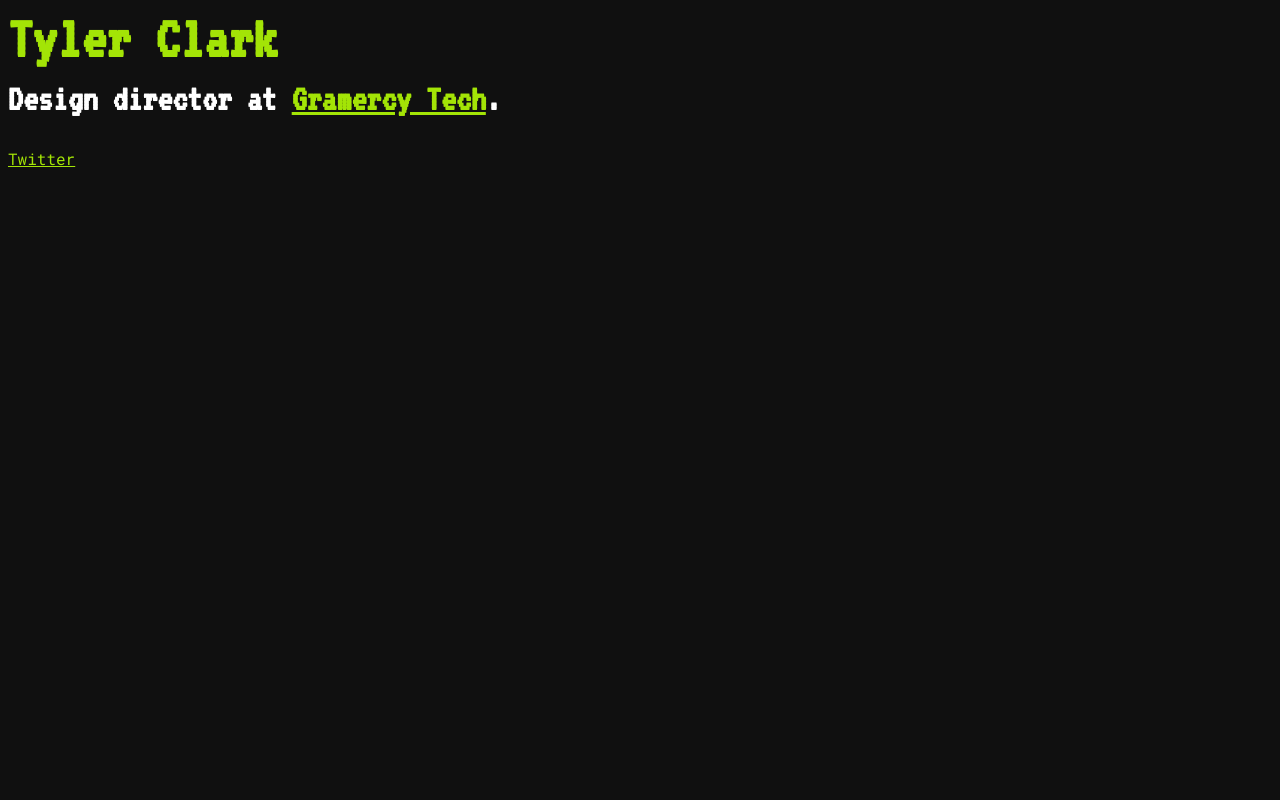
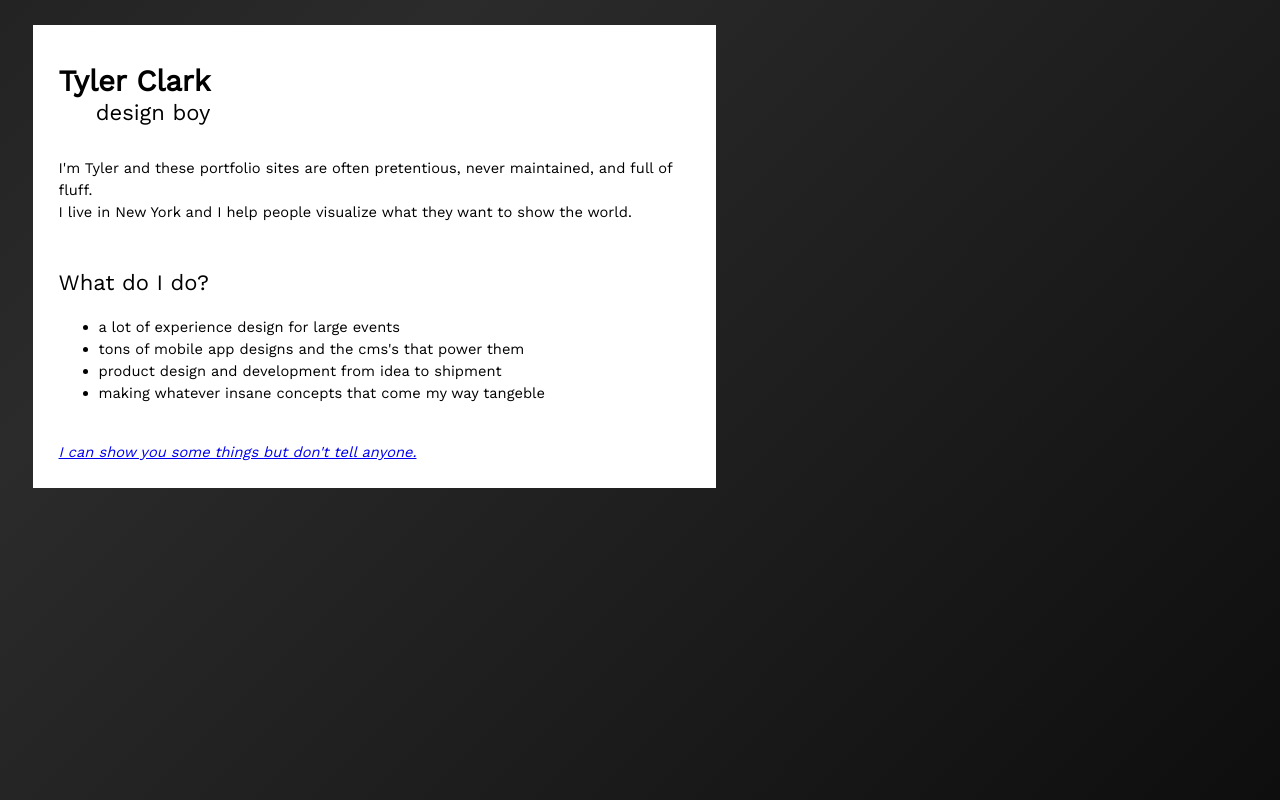
Before and after one commit to pinksad/Tylerclarkme, a plain HTML site: page index.html in a window 1280 px wide. Drawn offline with nearby package versions, Linux system fonts and the light colour scheme.

Commit message:
Update index.html

```diff
--- a/index.html
+++ b/index.html
@@ -1,42 +1,127 @@
+<!DOCTYPE html>
 <html>
   <head>
-<link href="https://fonts.googleapis.com/css?family=Press+Start+2P|VT323|Roboto+Mono" rel="stylesheet">
-<title>Tyler Clark</title>
-<style>
+    <meta charset="UTF-8">
+    <meta name="keywords" content="tyler, tyler clark, pinksad, design, designer, product, graphic design, boy" id="keywords">
+    <title>Tyler Clark: Design Boy</title>
+  	<link rel="stylesheet" href="//fonts.googleapis.com/css?family=Major Mono Display|Work Sans" type="text/css">
+  	<style type="text/css">
 
-body {background-color:#101010;}
-a {
-  color: #A3E406;
+	   	body {
+	    color: black;
+	    font-family: Work Sans;
+	    font-weight:400;
+	    line-height: 150%;
+	    font-size: 11pt;
+background: linear-gradient(-45deg, #000000, #2b2b2b, #000000, #2b2b2b);
+	background-size: 400% 400%;
+	-webkit-animation: Gradient 15s ease infinite;
+	-moz-animation: Gradient 15s ease infinite;
+	animation: Gradient 15s ease infinite;
+}
+
+@-webkit-keyframes Gradient {
+	0% {
+		background-position: 0% 50%
+	}
+	50% {
+		background-position: 100% 50%
+	}
+	100% {
+		background-position: 0% 50%
+	}
+}
+
+@-moz-keyframes Gradient {
+	0% {
+		background-position: 0% 50%
+	}
+	50% {
+		background-position: 100% 50%
+	}
+	100% {
+		background-position: 0% 50%
+	}
+}
+
+@keyframes Gradient {
+	0% {
+		background-position: 0% 50%
+	}
+	50% {
+		background-position: 100% 50%
+	}
+	100% {
+		background-position: 0% 50%
+	}
+}
+
+
+
 			}
 		h1 {
-    color:#A3E406;
-    font-family: 'VT323', cursive;
-    font-size: 46pt;
+		font-family: Work Sans;
+	    font-style: normal;
+	    font-weight: 800;
+	    line-height: 80%%;
+	    font-size: 3em;
+
 				}
 		h2 {
-  color:#ffffff;
-  font-family: 'VT323', monospace;
-  font-size: 28pt;
-  margin-top: -30px;}
-p {
-  color: #ffffff;
-  font-family: 'Roboto Mono', monospace;
-  font-size: 12pt;
+		font-family: Work Sans;
+	    font-style: normal;
+	    font-weight: 200;
+	    font-size: 1.5em;
+	    margin-top: -10px;
+	    text-align: right;
+
 				}
+		h3 {
+		font-family: Work Sans;
+	    font-style: normal;
+	    font-weight: 500;
+	    font-size: 1.5em;
 
-div.me {padding-top: 50px;
+				}
+		div.stuff {
+		margin: 2%;
+		padding: 2%;
+		width: 50%;
+		background-color:white;
 
+		}
+		div.name {
+			display: inline-block;
+		}
+		div.work {
+			padding-top: 2%;
 		}
 
   	</style>
   </head>
   <body>
-<div id="me">
+  	<div class="stuff">
+  		<div class="name">
 			<h1>Tyler Clark</h1>
-<h2>Design director at <a href="http://www.gramercytech.com">Gramercy Tech</a>.</h2>
+			<h2>design boy</h2>
 		</div>
-<div id="stuff">
-<p><a href="http://twitter.com/pinksad">Twitter</a></p>
+  	<div class="intro">
+  			<p>I'm Tyler and these portfolio sites are often pretentious, never maintained, and full of fluff.
+  				<br>I live in New York and I help people visualize what they want to show the world.</p>
+	</div>
+	<div class="work">
+		<h3>What do I do?</h3>
+		<ul>
+		<li>a lot of experience design for large events</li>
+		<li>tons of mobile app designs and the cms's that power them</li>
+		<li>product design and development from idea to shipment</li>
+		<li>making whatever insane concepts that come my way tangeble</li>
+		</ul>
+		<br>
+		<a href="mailto:me@tylerclark.me?subject=I'm Curio"><i>I can show you some things but don't tell anyone.</i></a>
+	</div>
+
+
   	</div>
 
   </body>
```
Lines whose indentation alone changed are shown as unchanged.
